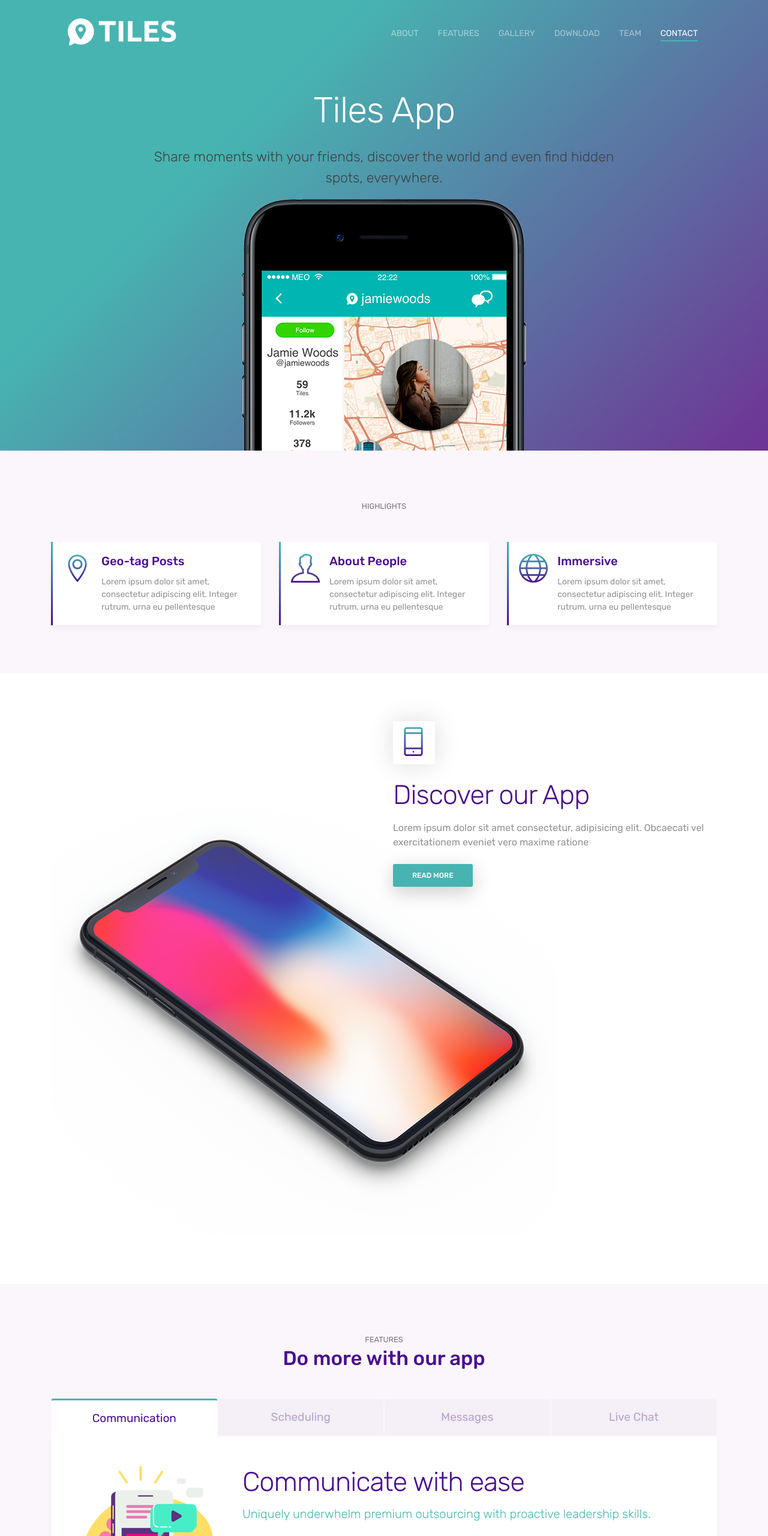
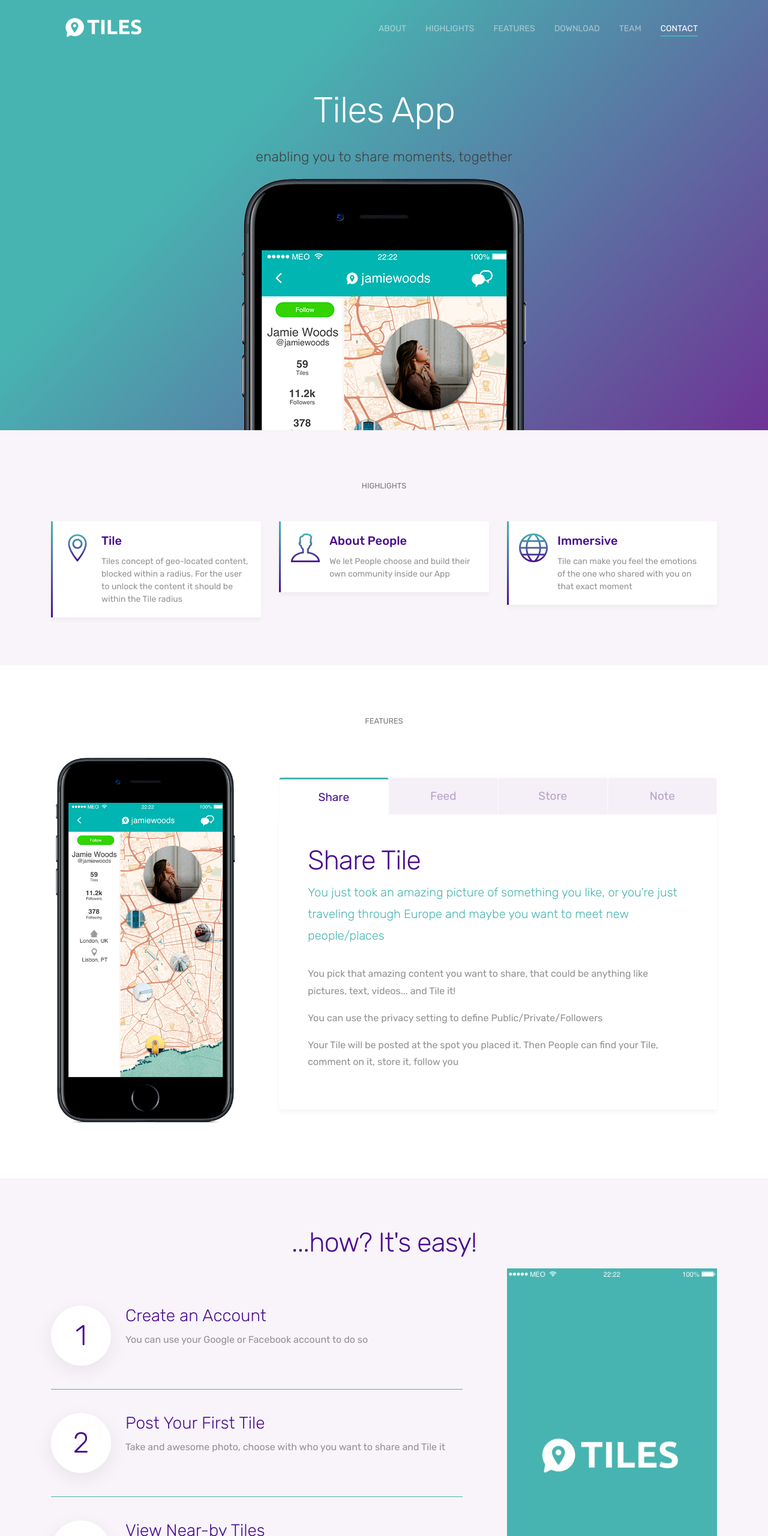
Before and after one commit to snackk/tiles-website, a plain HTML site: page index.html in a window 1280 px wide. Shown: the top 2560 px of the page at 60% size. Drawn offline with Linux system fonts and the light colour scheme.

Commit message:
Added text. Changed css and layout

```diff
--- a/css/style.css
+++ b/css/style.css
@@ -153,7 +153,7 @@ p.lead {
 }
 
 .light-bg {
-    background-color: #faf6fb;
+    background-color: #f8f4f9;
 }
 
 .section {
--- a/index.html
+++ b/index.html
@@ -8,7 +8,7 @@
     <meta charset="utf-8">
     <meta name="viewport" content="width=device-width, initial-scale=1, shrink-to-fit=no">
     <meta name="description" content="Tiles - Mobile App">
-    <meta name="keywords" content="tiles, app, mobile, android, ios, social, geo-location">
+    <meta name="keywords" content="tiles, app, mobile, android, ios, social, geo-location, start-up, portuguese, lisbon">
 
     <!-- Font -->
     <link rel="dns-prefetch" href="//fonts.googleapis.com">
@@ -33,12 +33,13 @@
             <div class="row">
                 <div class="col-md-12">
                     <nav class="navbar navbar-dark navbar-expand-lg">
-                        <a class="navbar-brand" href="index.html"><img src="images/logo.png" class="img-fluid" alt="logo"></a> <button class="navbar-toggler" type="button" data-toggle="collapse" data-target="#navbar" aria-controls="navbar" aria-expanded="false" aria-label="Toggle navigation"> <span class="navbar-toggler-icon"></span> </button>
+                        <a class="navbar-brand" href="index.html"><img src="images/logo.png" class="img-fluid" alt="logo" style="max-width: 70% !important;"></a> <button class="navbar-toggler" type="button" data-toggle="collapse" data-target="#navbar" aria-controls="navbar" aria-expanded="false" aria-label="Toggle navigation"> <span class="navbar-toggler-icon"></span> </button>
                         <div class="collapse navbar-collapse" id="navbar">
                             <ul class="navbar-nav ml-auto">
                                 <li class="nav-item"> <a class="nav-link active" href="#home">ABOUT <span class="sr-only">(current)</span></a> </li>
+                                <li class="nav-item"> <a class="nav-link" href="#highlights">HIGHLIGHTS</a> </li>
                                 <li class="nav-item"> <a class="nav-link" href="#features">FEATURES</a> </li>
-                                <li class="nav-item"> <a class="nav-link" href="#gallery">GALLERY</a> </li>
+                                <!--<li class="nav-item"> <a class="nav-link" href="#gallery">GALLERY</a> </li>-->
                                 <!--<li class="nav-item"> <a class="nav-link" href="#pricing">PRICING</a> </li>-->
                                 <li class="nav-item"> <a class="nav-link" href="#download">DOWNLOAD</a> </li>
                                 <li class="nav-item"> <a class="nav-link" href="#team">TEAM</a> </li>
@@ -56,7 +57,7 @@
     <header class="bg-gradient" id="home">
         <div class="container mt-5">
             <h1>Tiles App</h1>
-            <p class="tagline">Share moments with your friends, discover the world and even find hidden spots, everywhere. </p>
+            <p class="tagline">enabling you to share moments, together </p>
         </div>
         <div class="img-holder mt-3"><img src="images/mockups/iphone7_site.png" alt="phone" class="img-fluid"></div>
     </header>
@@ -67,7 +68,7 @@
         </div>
     </div>-->
 
-    <div class="section light-bg" id="features">
+    <div class="section light-bg" id="highlights">
 
 
         <div class="container">
@@ -85,8 +86,8 @@
                             <div class="media">
                                 <span class="ti-location-pin gradient-fill ti-3x mr-3"></span>
                                 <div class="media-body">
-                                    <h4 class="card-title">Geo-tag Posts</h4>
-                                    <p class="card-text">Lorem ipsum dolor sit amet, consectetur adipiscing elit. Integer rutrum, urna eu pellentesque </p>
+                                    <h4 class="card-title">Tile</h4>
+                                    <p class="card-text">Tiles concept of geo-located content, blocked within a radius. For the user to unlock the content it should be within the Tile radius  </p>
                                 </div>
                             </div>
                         </div>
@@ -99,7 +100,7 @@
                                 <span class="ti-user gradient-fill ti-3x mr-3"></span>
                                 <div class="media-body">
                                     <h4 class="card-title">About People</h4>
-                                    <p class="card-text">Lorem ipsum dolor sit amet, consectetur adipiscing elit. Integer rutrum, urna eu pellentesque </p>
+                                    <p class="card-text">We let People choose and build their own community inside our App  </p>
                                 </div>
                             </div>
                         </div>
@@ -112,7 +113,7 @@
                                 <span class="ti-world gradient-fill ti-3x mr-3"></span>
                                 <div class="media-body">
                                     <h4 class="card-title">Immersive</h4>
-                                    <p class="card-text">Lorem ipsum dolor sit amet, consectetur adipiscing elit. Integer rutrum, urna eu pellentesque </p>
+                                    <p class="card-text">Tile can make you feel the emotions of the one who shared with you on that exact moment  </p>
                                 </div>
                             </div>
                         </div>
@@ -125,8 +126,9 @@
 
 
     </div>
+
     <!-- // end .section -->
-    <div class="section">
+    <!--<div class="section" id="features">
 
         <div class="container">
             <div class="row">
@@ -142,11 +144,11 @@
             </div>
         </div>
 
-    </div>
+    </div>-->
     <!-- // end .section -->
 
 
-    <div class="section light-bg">
+    <!--<div class="section light-bg">
         <div class="container">
             <div class="section-title">
                 <small>FEATURES</small>
@@ -233,62 +235,145 @@
 
 
         </div>
-    </div>
+    </div>-->
     <!-- // end .section -->
 
-    <div class="section">
+    <div class="section" id="features">
+
+        <div class="section-title">
+            <small>FEATURES</small>
+            <!--<h3>Features you love</h3>-->
+        </div>
 
         <div class="container">
             <div class="row">
-                <div class="col-md-6">
-                    <img src="images/mockups/iphone7_site.png" alt="dual phone" class="img-fluid">
+                <div class="col-md-4">
+                    <img src="images/mockups/iphone7_site.png" alt="dual phone" class="img-fluid" style="max-width: 90% !important;">
                 </div>
-                <div class="col-md-6 d-flex align-items-center">
+                <div class="col-md-8 d-flex align-items-center">
                     <div>
-                        <div class="box-icon"><span class="ti-rocket gradient-fill ti-3x"></span></div>
-                        <h2>Launch your App</h2>
-                        <p class="mb-4">Lorem ipsum dolor sit amet consectetur, adipisicing elit. Obcaecati vel exercitationem eveniet vero maxime ratione </p>
-                        <a href="#" class="btn btn-primary">Read more</a></div>
+                        <!--<div class="box-icon"><span class="ti-rocket gradient-fill ti-3x"></span></div>-->
+                        <!--<h2>Discover</h2>-->
+                        <!--<p class="mb-4">Open your world for the possibilities that might come. </p>-->
+                        <!--<a href="#" class="btn btn-primary">Read more</a></div>-->
+
+
+                        <ul class="nav nav-tabs nav-justified" role="tablist">
+                            <li class="nav-item">
+                                <a class="nav-link active" data-toggle="tab" href="#share">Share</a>
+                            </li>
+                            <li class="nav-item">
+                                <a class="nav-link" data-toggle="tab" href="#feed">Feed</a>
+                            </li>
+                            <li class="nav-item">
+                                <a class="nav-link" data-toggle="tab" href="#store_tile">Store</a>
+                            </li>
+                            <li class="nav-item">
+                                <a class="nav-link" data-toggle="tab" href="#personal_note">Note</a>
+                            </li>
+                        </ul>
+                        <div class="tab-content">
+                            <div class="tab-pane fade show active" id="share">
+                                <div class="d-flex flex-column flex-lg-row">
+                                    <!--<img src="images/graphic.png" alt="graphic" class="img-fluid rounded align-self-start mr-lg-5 mb-5 mb-lg-0">-->
+                                    <div>
+
+                                        <h2>Share Tile</h2>
+                                        <p class="lead">You just took an amazing picture of something you like, or you're just traveling through Europe and maybe you want to meet new people/places  </p>
+
+                                        <p>You pick that amazing content you want to share, that could be anything like pictures, text, videos... and Tile it! </p>
+                                        <p>You can use the privacy setting to define Public/Private/Followers</p>
+                                        <p>Your Tile will be posted at the spot you placed it. Then People can find your Tile, comment on it, store it, follow you</p>
+
+                                    </div>
+                                </div>
+                            </div>
+                            <div class="tab-pane fade" id="feed">
+                                <div class="d-flex flex-column flex-lg-row">
+                                    <!--<img src="images/graphic.png" alt="graphic" class="img-fluid rounded align-self-start mr-lg-5 mb-5 mb-lg-0">-->
+                                    <div>
+
+                                        <h2>Tile's Feed</h2>
+                                        <p class="lead">You've got a friend, or someone who you're following, who Tiled near-by? Perfect! </p>
+
+                                        <p>You got the opportunity to find what that Tile's all about </p>
+                                        <p>All Tiles are geo-location blocked, meaning that you can see who Tiled it, but you can't see it's content, unless you're near it's radius </p>
+                                        <p>Take this opportunity to get to known that place you're friend Tiled you from, explore it's surroundings </p>
+
+                                    </div>
+                                </div>
+                            </div>
+                            <div class="tab-pane fade" id="store_tile">
+                                <div class="d-flex flex-column flex-lg-row">
+                                    <!--<img src="images/graphic.png" alt="graphic" class="img-fluid rounded align-self-start mr-lg-5 mb-5 mb-lg-0">-->
+                                    <div>
+
+                                        <h2>Store Tile</h2>
+                                        <p class="lead">Haven't got the time right now and Tile is about to expire? Or maybe you just want to keep it </p>
+
+                                        <p>It happens when we're caught up on our daily things and actually don't have the time to anything else. We get it! </p>
+                                        <p>We let you store the Tile, for when it's expired you can still unlock it's content, or if you just loved that Tile and want to keep it, you can do it so </p>
+                                        <p></p>
+
+                                    </div>
+                                </div>
+                            </div>
+                            <div class="tab-pane fade" id="personal_note">
+                                <div class="d-flex flex-column flex-lg-row">
+                                    <div>
+                                        <h2>Personal Note</h2>
+                                        <p class="lead">Keep track of your order at a Restaurant for future meals? Maybe you just want to be reminded of something at that specific spot every time you're near it </p>
+
+                                        <p>Sometime it happens when we want to store some note on a specific spot, for example that meal we want to avoid at a specific restaurant, or our favorite </p>
+                                        <p>We let you create your Personal Notes, that are for your eyes only. To remind you whatever you want </p>
+                                        <p></p>
+                                    </div>
+                                    <!--<img src="images/graphic.png" alt="graphic" class="img-fluid rounded align-self-start mr-lg-5 mb-5 mb-lg-0">-->
+                                </div>
+                            </div>
+                        </div>
+                    </div>
                 </div>
             </div>
-
         </div>
-
     </div>
-    <!-- // end .section -->
+        <!-- // end .section -->
 
 
     <div class="section light-bg">
 
         <div class="container">
+            <div style="text-align: center;">
+            <h2>...how? It's easy!</h2>
+            </div>
             <div class="row">
                 <div class="col-md-8 d-flex align-items-center">
                     <ul class="list-unstyled ui-steps">
-                        <li class="media">
+                        <li class="media" id="create-account">
                             <div class="circle-icon mr-4">1</div>
                             <div class="media-body">
                                 <h5>Create an Account</h5>
-                                <p>Lorem ipsum dolor sit amet, consectetur adipiscing elit. Integer rutrum, urna eu pellentesque pretium obcaecati vel exercitationem </p>
+                                <p>You can use your Google or Facebook account to do so </p>
                             </div>
                         </li>
-                        <li class="media my-4">
+                        <li class="media my-4" id="share-tile">
                             <div class="circle-icon mr-4">2</div>
                             <div class="media-body">
-                                <h5>Share with friends</h5>
-                                <p>Lorem ipsum dolor sit amet, consectetur adipiscing elit. Integer rutrum, urna eu pellentesque pretium obcaecati vel exercitationem eveniet</p>
+                                <h5>Post Your First Tile</h5>
+                                <p>Take and awesome photo, choose with who you want to share and Tile it </p>
                             </div>
                         </li>
-                        <li class="media">
+                        <li class="media" id="near_by">
                             <div class="circle-icon mr-4">3</div>
                             <div class="media-body">
-                                <h5>Enjoy your life</h5>
-                                <p>Lorem ipsum dolor sit amet, consectetur adipiscing elit. Integer rutrum, urna eu pellentesque pretium obcaecati vel exercitationem </p>
+                                <h5>View Near-by Tiles</h5>
+                                <p>View Tiles near you, discover new places, different people, the sky's the limit </p>
                             </div>
                         </li>
                     </ul>
                 </div>
                 <div class="col-md-4">
-                    <img src="images/mockups/iphone7_site.png" alt="iphone" class="img-fluid">
+                    <img src="images/mockups/1-boot.png" alt="iphone" class="img-fluid" id="dynamic-mockup">
                 </div>
 
             </div>
@@ -299,7 +384,7 @@
     <!-- // end .section -->
 
 
-    <div class="section light-bg" id="gallery">
+    <!--<div class="section light-bg" id="gallery">
         <div class="container">
             <div class="section-title">
                 <small>GALLERY</small>
@@ -323,7 +408,7 @@
 
         </div>
 
-    </div>
+    </div>-->
     <!-- // end .section -->
 
 
@@ -426,18 +511,24 @@
 
 
     <div class="section bg-gradient" id="download">
+
+        <div class="section-title">
+            <small>DOWNLOAD</small>
+            <!--<h3>Features you love</h3>-->
+        </div>
+
         <div class="container">
             <div class="call-to-action">
 
                 <div class="box-icon"><span class="ti-mobile gradient-fill ti-3x"></span></div>
                 <h2>Download Anywhere</h2>
-                <p class="tagline">Will be available for all major mobile App stores. </p>
+                <p class="tagline">Will be available for all major mobile App Stores </p>
                 <div class="my-4">
 
                     <a href="#"><img src="images/badges/google-play.png" style="max-height: 150px; max-width: 150px;"></a>
                     <a href="#"><img src="images/badges/app-store.svg" style="max-height: 500px; max-width: 500px;"></a>
 
-                    <p class="text-primary"><small><i>*App is under development, not available yet. </i></small></p>
+                    <p class="text-primary"><small><i>*App is under development, not available yet </i></small></p>
                 </div>
             </div>
         </div>
@@ -479,36 +570,15 @@
             </div>
         </div>
     </div>
+    <!-- // end .section -->
 
-            <!--<div class="testimonials owl-carousel">
-                <div class="testimonials-single">
-                    <img src="images/team/tomas.jpg" alt="client" class="client-img">
-                    <blockquote class="blockquote">Uniquely streamline highly efficient scenarios and 24/7 initiatives. Conveniently embrace multifunctional ideas through proactive customer service. Distinctively conceptualize 2.0 intellectual capital via user-centric partnerships.</blockquote>
-                    <h5 class="mt-4 mb-2">Crystal Gordon</h5>
-                    <p class="text-primary">United States</p>
-                </div>
-                <div class="testimonials-single">
-                    <img src="images/team/diogo.jpg" alt="client" class="client-img">
-                    <blockquote class="blockquote">Uniquely streamline highly efficient scenarios and 24/7 initiatives. Conveniently embrace multifunctional ideas through proactive customer service. Distinctively conceptualize 2.0 intellectual capital via user-centric partnerships.</blockquote>
-                    <h5 class="mt-4 mb-2">Crystal Gordon</h5>
-                    <p class="text-primary">United States</p>
-                </div>
-                <div class="testimonials-single">
-                    <img src="images/client.png" alt="client" class="client-img">
-                    <blockquote class="blockquote">Uniquely streamline highly efficient scenarios and 24/7 initiatives. Conveniently embrace multifunctional ideas through proactive customer service. Distinctively conceptualize 2.0 intellectual capital via user-centric partnerships.</blockquote>
-                    <h5 class="mt-4 mb-2">Crystal Gordon</h5>
-                    <p class="text-primary">United States</p>
-                </div>
-            </div>
+    <div class="light-bg py-5" id="contact">
 
+        <div class="section-title">
+            <small>CONTACT</small>
+            <!--<h3>Features you love</h3>-->
         </div>
 
-    </div>-->
-    <!-- // end .section -->
-
-        <!-- // end .section -->
-
-    <div class="light-bg py-5" id="contact">
         <div class="container">
             <div class="row">
                 <div class="col-lg-6 text-center text-lg-left">
@@ -523,15 +593,14 @@
                             <span class="ti-headphone-alt mr-2"></span> <a href="tel:51836362800">518-3636-2800</a>
                         </p>
                     </div>-->
-
                 </div>
-                <!--<div class="col-lg-6">
+                <div class="col-lg-6">
                     <div class="social-icons">
-                        <a href="#"><span class="ti-facebook"></span></a>
-                        <a href="#"><span class="ti-twitter-alt"></span></a>
-                        <a href="#"><span class="ti-instagram"></span></a>
+                        <p class="mb-2"> <span class="ml-2"></span>Follow us!</p>
+                        <a href="https://www.facebook.com/tiles.social/"><span class="ti-facebook"></span></a>
+                        <a href="https://www.instagram.com/tiles.social/"><span class="ti-instagram"></span></a>
                     </div>
-                </div>-->
+                </div>
             </div>
 
         </div>
--- a/js/script.js
+++ b/js/script.js
@@ -108,5 +108,34 @@ $(function() {
             }
         });
     }
+    var create_account = document.getElementById('create-account');
+    var share_tile = document.getElementById('share-tile');
+    var near_by = document.getElementById('near_by');
+
+    var dynamic = document.getElementById('dynamic-mockup');
+
+    create_account.onmouseout = function () {
+        dynamic.src = 'images/mockups/1-boot.png';
+    };
+
+    create_account.onmouseover = function () {
+        dynamic.src = 'images/mockups/2-login.png';
+    };
+
+    share_tile.onmouseout = function () {
+        dynamic.src = 'images/mockups/1-boot.png';
+    };
+
+    share_tile.onmouseover = function () {
+        dynamic.src = 'images/mockups/6-post.png';
+    };
+
+    near_by.onmouseout = function () {
+        dynamic.src = 'images/mockups/1-boot.png';
+    };
+
+    near_by.onmouseover = function () {
+        dynamic.src = 'images/mockups/10-feed.png';
+    };
 
 }); /* End Fn */
```
